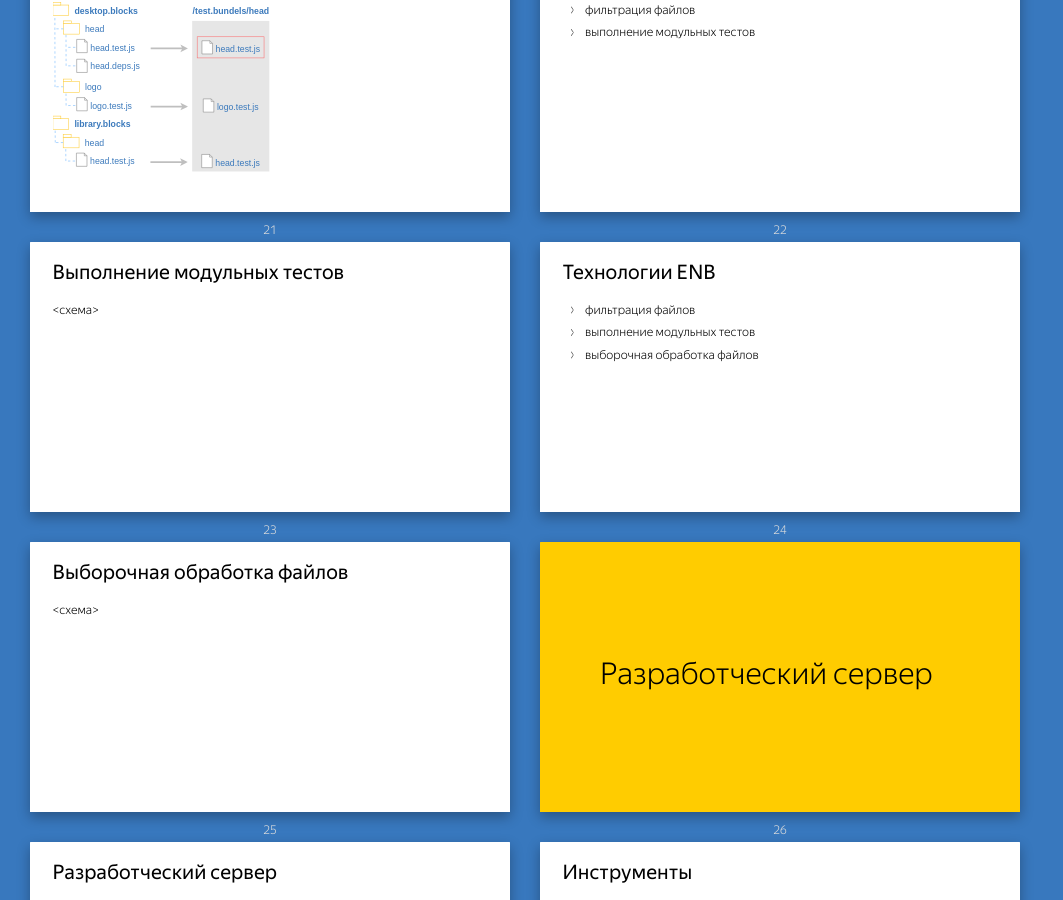
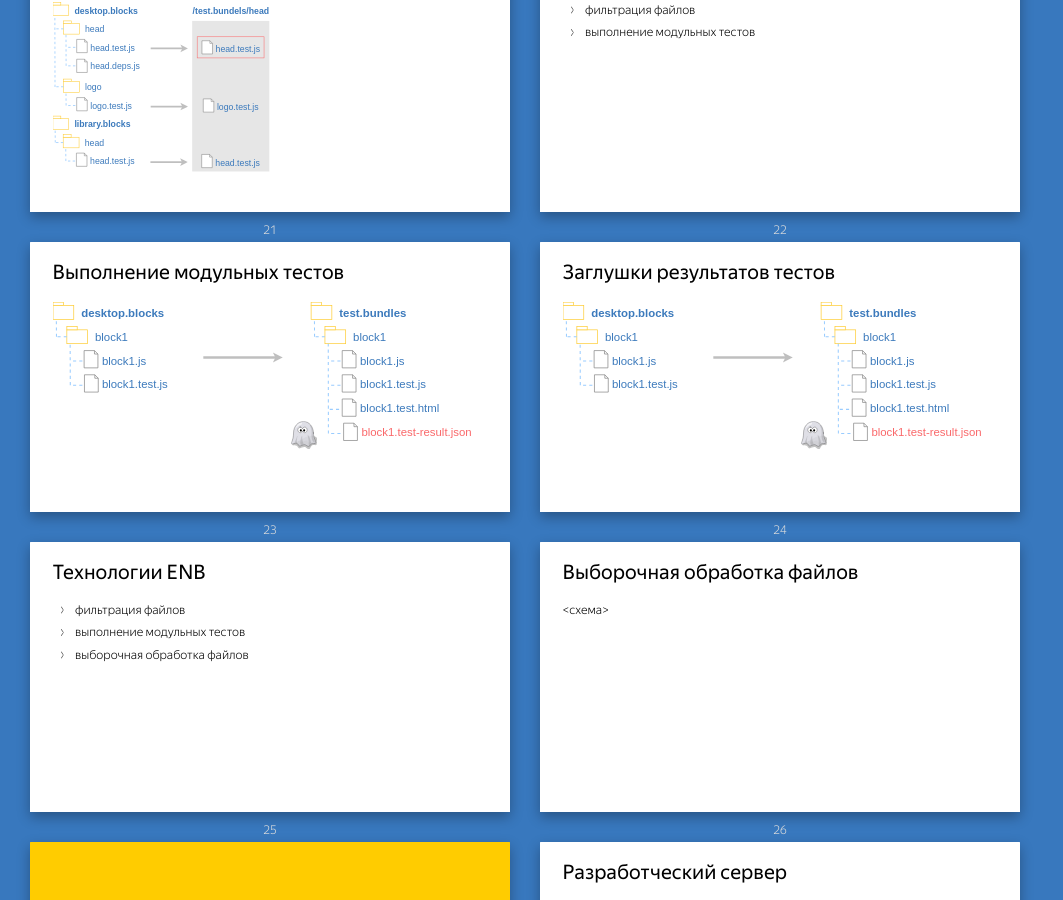
Before and after one commit to dima117/direct-infr, a Jekyll site: the page built from index.md, in a window 1280 px wide and 900 px high, scrolled down 3162 px. Shown: the whole window, without its empty margins (0-1063 px from the left). Built offline with Jekyll 4.4.1, drawn with Linux system fonts in a browser that asks for light colours; our own code applies the rules of GitHub Pages for plain Markdown files.

Commit message:
Update index.md

```diff
--- a/index.md
+++ b/index.md
@@ -143,7 +143,6 @@ class TestBundler {
 
 ![](pictures/filter-by-level.svg){:.w50}
 
-
 ## Технологии ENB
 
 - фильтрация файлов
@@ -151,7 +150,11 @@ class TestBundler {
 
 ## Выполнение модульных тестов
 
-&lt;схема&gt;
+![](pictures/phantom-testing.svg){:.w100}
+
+## Заглушки результатов тестов
+
+![](pictures/phantom-testing.svg){:.w100}
 
 ## Технологии ENB
 
```
